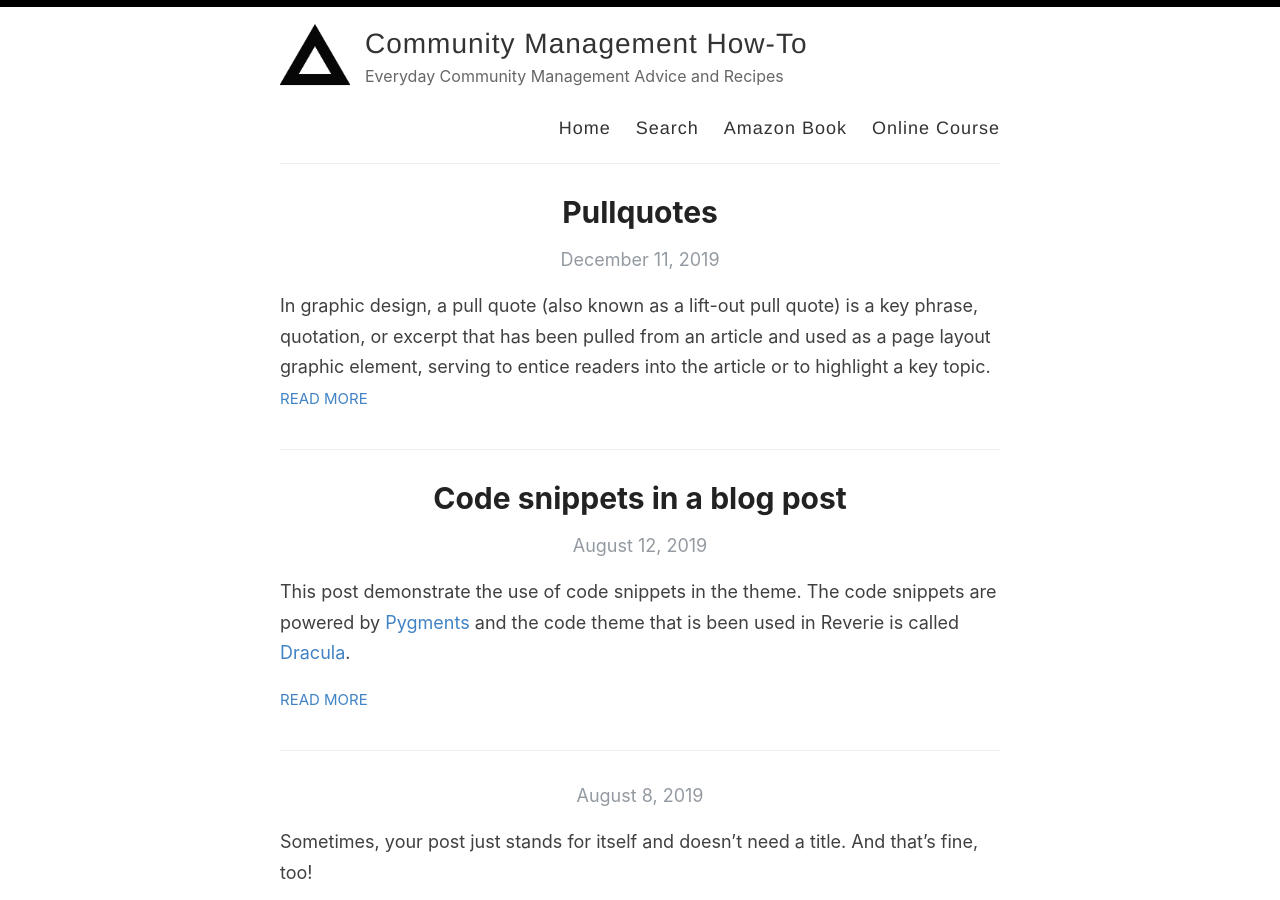
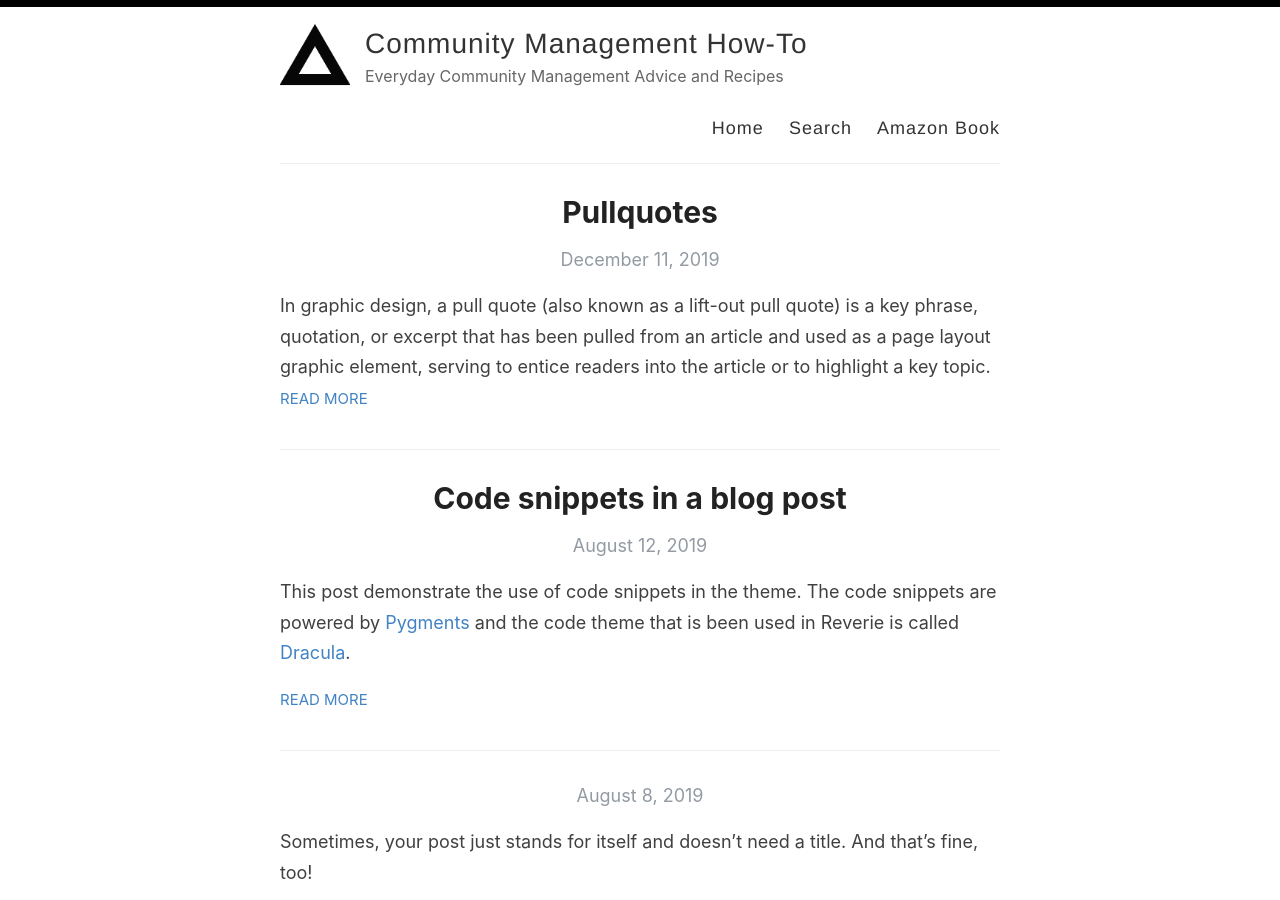
Before and after one commit to coweal/cmhowto, a Jekyll site: the page built from index.html, in a window 1280 px wide and 900 px high. Built offline with Jekyll 4.4.1, drawn with Linux system fonts in a browser that asks for light colours; the list of posts is cut into pages by our own code.

Commit message:
Removed the link to the course and make the link to the book point to amazon

```diff
--- a/_layouts/default.html
+++ b/_layouts/default.html
@@ -30,8 +30,7 @@
             <nav>
               <a href="{{ site.baseurl }}/">Home</a>
               <a href="{{ site.baseurl }}/search">Search</a>
-              <a href="{{ site.baseurl }}/the-book">Amazon Book</a>
-              <a href="{{ site.baseurl }}/the-course">Online Course</a>
+              <a href="https://www.amazon.com/dp/B0D2VJ97KW/">Amazon Book</a>
             </nav>
           </header>
         </div>
```
